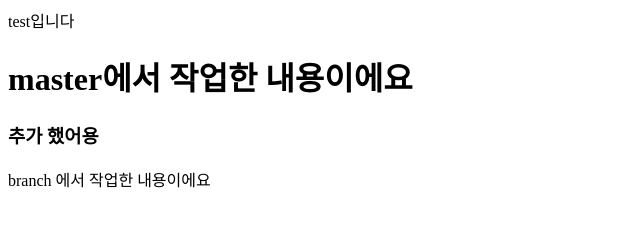
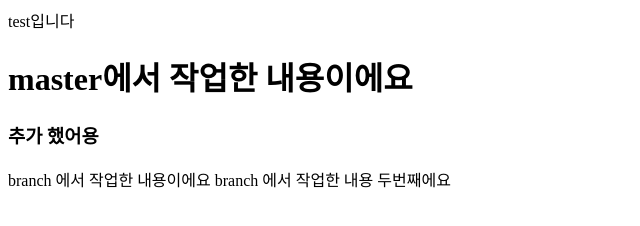
Before and after one commit to Stella-uni/git-test, a plain HTML site: page index.html in a window 1280 px wide. Shown: the whole page, without its empty margins (0-640 px from the left). Drawn offline with Linux system fonts and the light colour scheme.

Commit message:
second commit

```diff
--- a/index.html
+++ b/index.html
@@ -12,6 +12,8 @@
 
     <main>
         branch 에서 작업한 내용이에요
+
+        branch 에서 작업한 내용 두번째에요
     </main>
 </body>
 </html>
```
